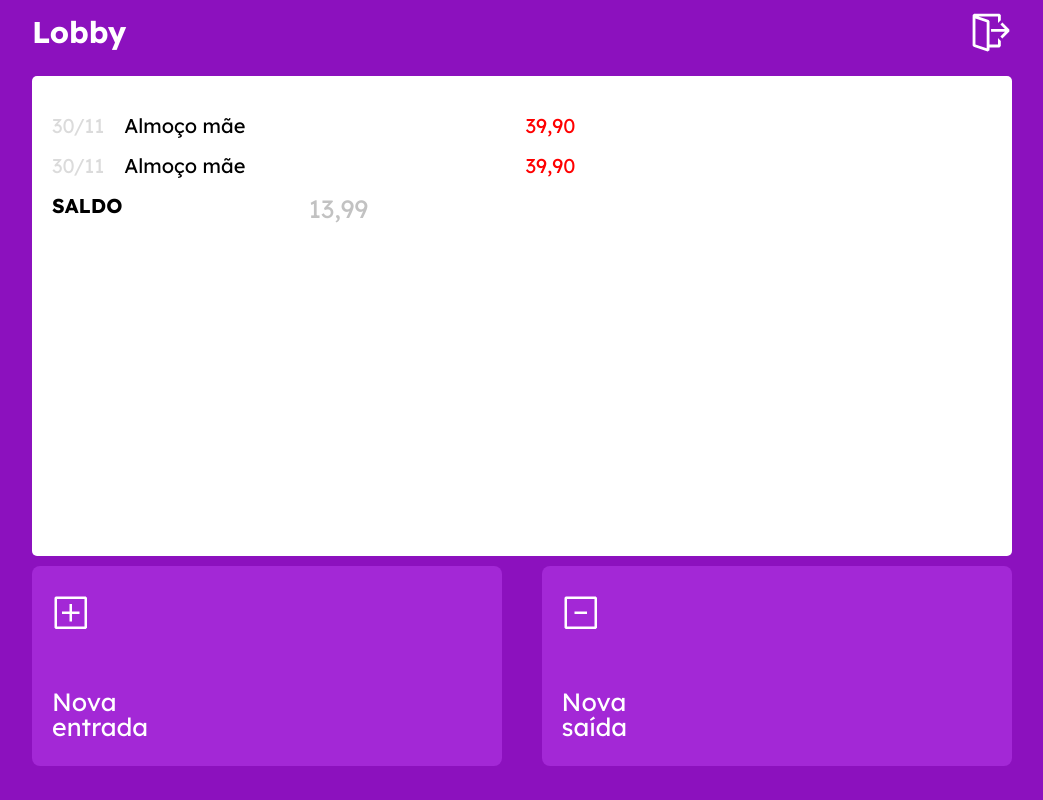
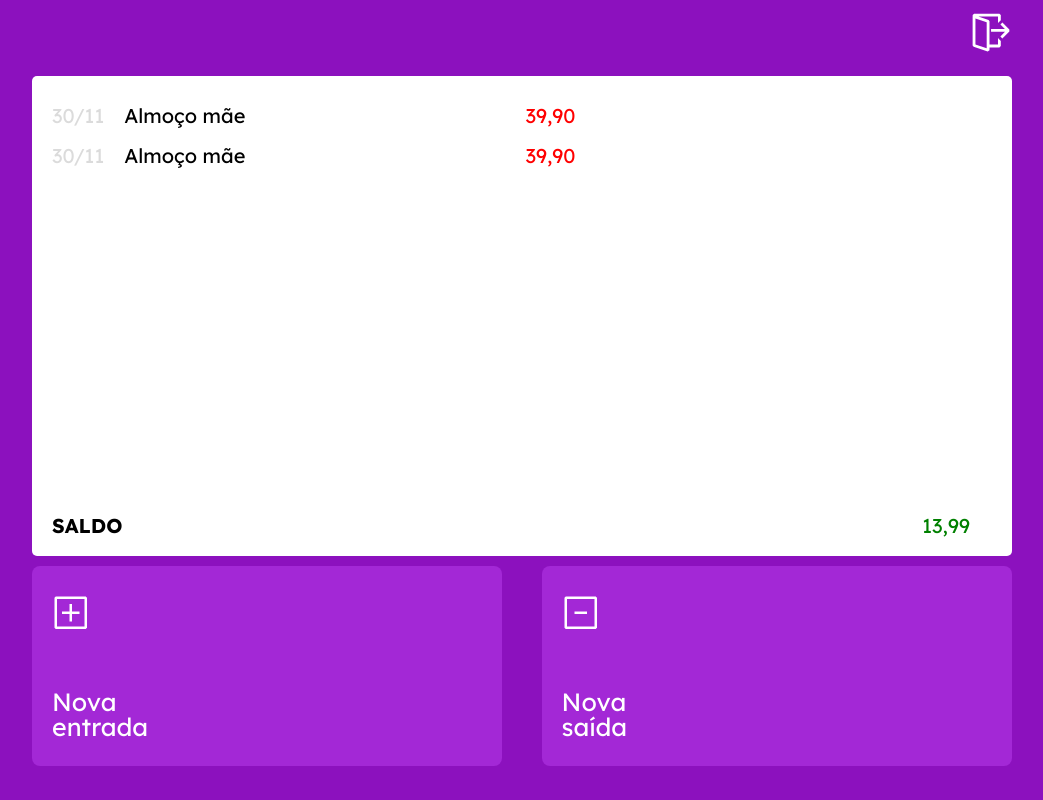
Before and after one commit to RaphaelBragaa/My_Wallet-Front, a React (Create React App) app: page /Lobby in a window 1280 px wide. Shown: the whole page, without its empty margins (118-1161 px from the left). Built offline with nearby package versions, Linux system fonts and the light colour scheme; no server answers; a web font is replaced by a local one.

Commit message:
Loby css concluido

```diff
--- a/src/components/App.js
+++ b/src/components/App.js
@@ -5,18 +5,21 @@ import Sign from "./Sign-up";
 import Lobby from "./Lobby";
 import Deposit from "./Deposit";
 import Out from "./Out";
+import { useState} from 'react';
 
 
 
 function App() {
+  const [name,setName]=useState("")
+  const[token,setToken]=useState("")
   return (
     <>
       <GlobalStyle/>
       <BrowserRouter>
         <Routes>
-         <Route path='/' element={<Login/>}></Route>
-         <Route path='/Sign-up' element={<Sign/>}></Route>
-         <Route path='/Lobby' element={<Lobby/>}></Route>
+         <Route path='/' element={<Login setName={setName} setToken={setToken}/>}></Route>
+         <Route path='/Sign-up' element={<Sign />}></Route>
+         <Route path='/Lobby' element={<Lobby name={name} token={token} setName={setName} setToken={setToken}/>}></Route>
          <Route path='/Out' element={<Out/>}></Route>
          <Route path='/Deposit' element={<Deposit/>}></Route>
         </Routes>
--- a/src/components/Lobby.js
+++ b/src/components/Lobby.js
@@ -3,25 +3,51 @@ import { useParams, useNavigate,Link } from 'react-router-dom';
 import { VscSignOut} from "@react-icons/all-files/vsc/VscSignOut"
 import {VscDiffAdded } from "@react-icons/all-files/vsc/VscDiffAdded"
 import {VscDiffRemoved } from "@react-icons/all-files/vsc/VscDiffRemoved"
+import axios from 'axios'
+import { useEffect } from "react";
 
-export default function Lobby(){
+export default function Lobby({name,token,setName,setToken}){
+    console.log(token)
+
+    const config={
+        headers:{Authorization:`Bearer ${token}`}
+    }
+
+   useEffect( ()=>{
+    async function Permission(){
+        try{
+          const promise = await axios.get('http://localhost:5000/posts',config)
+            	setName(promise.data.name)
+                console.log(promise)
+        }catch(error){
+            console.log(error)
+        }
+    }
+    Permission()
+},[])
+
     const {Lobby}=useParams()
     const exit={ color: "white", fontSize: "1.5em" }
     const add={color: "white", fontSize: "2.5em"}
     return(
         <Main>
             <Header>
-               <h1>Lobby</h1>
+               <h1>{name}</h1>
             <Link to='/'><VscSignOut style={exit}/></Link>
             </Header>
+
                 <Dados>
                     {/* <h2>
                         Não há registros de entrada ou saída
                     </h2> */}
+                    <Caixa>
                     <Cash><h3>30/11</h3> <h4>Almoço mãe </h4> <h5>39,90</h5></Cash>
                     <Cash><h3>30/11</h3> <h4>Almoço mãe </h4> <h5>39,90</h5></Cash>
-                 <Totally><h1>SALDO</h1><h2>13,99</h2></Totally>
+                    </Caixa>
+                    <Totally><h1>SALDO</h1><h6>13,99</h6></Totally>
                 </Dados>
+
+
             <Container>
 
                     <div>
@@ -65,12 +91,15 @@ const Header=styled.div`
 `
 const Dados=styled.div`
     display:flex;
-    justify-content:baseline;
+
+    justify-content: space-between;
+
     flex-direction:column;
     //align-items:center;
 
-    padding-top:40px;
+    padding-top:30px;
     padding-left:20px;
+    padding-bottom:20px;
     height:60vh;
     width:100%;
     background-color:#FFFFFF;
@@ -88,9 +117,11 @@ const Dados=styled.div`
 const Cash=styled.div`
 
     display:flex;
+
     background-color:#FFFFFF;
     font-size:20px;
     margin-bottom:20px;
+
 
     h3{
         background-color:#FFFFFF;
@@ -140,13 +171,28 @@ const Container=styled.div`
 
 const Totally=styled.div`
     display:flex;
+    justify-content:space-between;
     background-color:#FFFFFF;
     font-size:20px;
+    z-index:1;
+
+
+
     h1{
         background-color:#FFFFFF;
         font-weight:700;
     }
-    h2{
-
+    h6{
+       margin-right:42px;
+       color:green;
+       background-color:#FFFFFF;
     }
 `
+
+const Caixa=styled.div`
+        display:flex;
+        flex-direction:column;
+        justify-content: space-around;
+        background-color:#FFFFFF;
+
+`
--- a/src/components/Login.js
+++ b/src/components/Login.js
@@ -4,7 +4,7 @@ import { useState} from 'react';
 import axios from 'axios'
 
 
-export default function Login(){
+export default function Login({setName,setToken}){
 
     const navigate=useNavigate()
     const [email,setEmail]=useState("")
@@ -19,8 +19,7 @@ export default function Login(){
         try{
             const promise= await axios.post("http://localhost:5000/login",body)
             console.log(promise)
-             setEmail(promise.email)
-             setPassword(promise.token)
+             setToken(promise.data)
             navigate("/Lobby")
 
         }catch(error){
```
Lines whose indentation alone changed are shown as unchanged.
